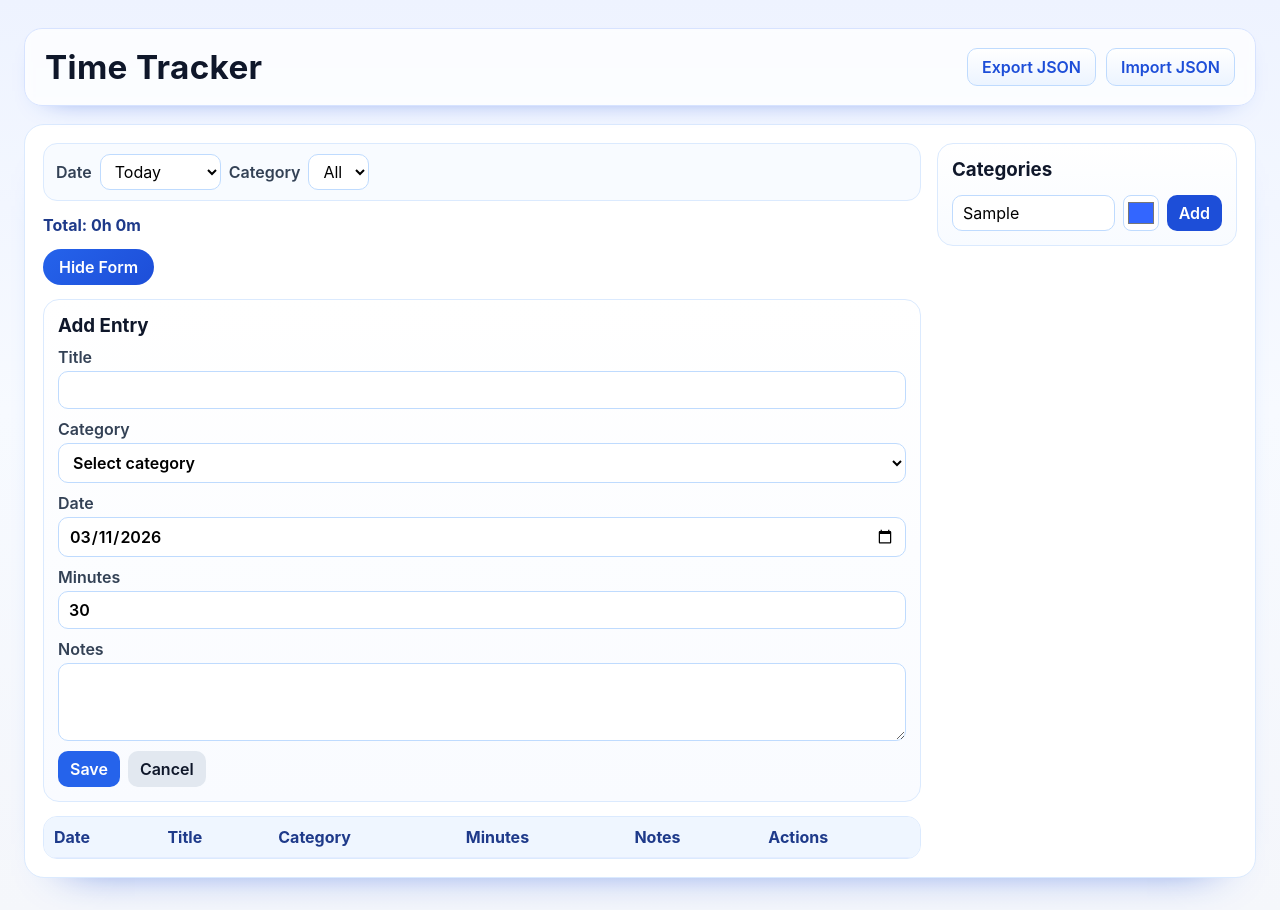
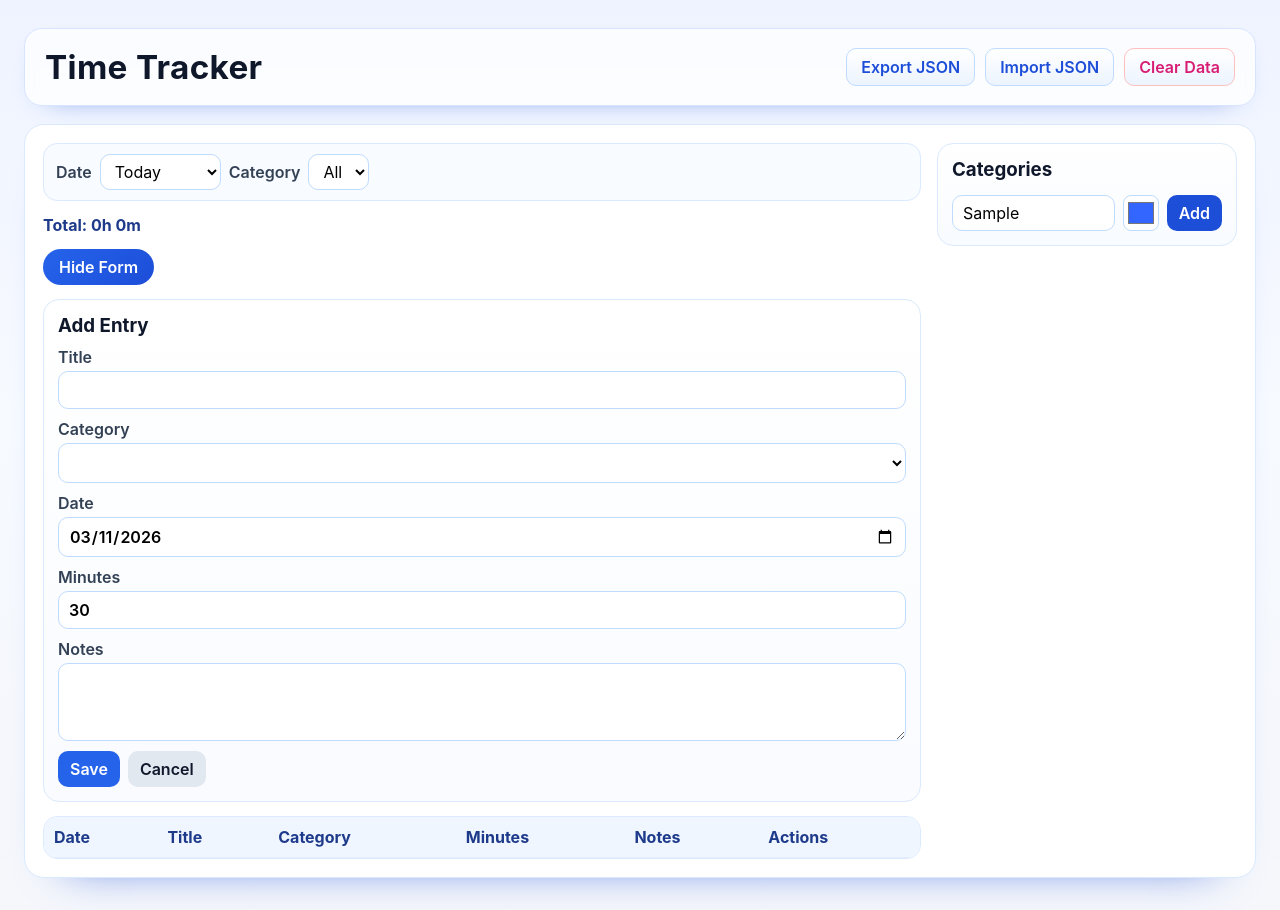
Before and after one commit to sh-timur/time-tracker-web, an Angular app: page / in a window 1280 px wide. Both pictures are taken after typing "Sample" into the empty fields and a click on the button "Add Entry". Built offline with nearby package versions, Linux system fonts and the light colour scheme.

Commit message:
clear storage, categories select adj.

```diff
--- a/src/app/app.component.html
+++ b/src/app/app.component.html
@@ -3,6 +3,7 @@
   <div class="actions">
     <button type="button" (click)="exportJson()">Export JSON</button>
     <button type="button" (click)="openImportPicker()">Import JSON</button>
+    <button type="button" (click)="clearLocalStorage()" class="danger">Clear Data</button>
     <input #fileInput type="file" accept="application/json" hidden (change)="importJson($event)" />
   </div>
 </header>
--- a/src/app/app.component.scss
+++ b/src/app/app.component.scss
@@ -41,6 +41,11 @@ h1 {
   transition: transform 0.15s ease, box-shadow 0.15s ease;
 }
 
+.actions button.danger {
+  border: 1px solid #febfbf;
+  color: #d81d74;
+}
+
 .actions button:hover {
   transform: translateY(-1px);
   box-shadow: 0 6px 18px -12px #1d4ed8;
--- a/src/app/app.component.ts
+++ b/src/app/app.component.ts
@@ -49,4 +49,11 @@ export class AppComponent {
       input.value = '';
     }
   }
+
+  clearLocalStorage() {
+    if (confirm('Are you sure you want to clear all data? This action cannot be undone.')) {
+      this.storage.clearAll();
+      window.location.reload();
+    }
+  }
 }
--- a/src/app/components/entry-form/entry-form.component.html
+++ b/src/app/components/entry-form/entry-form.component.html
@@ -9,8 +9,12 @@
   <label>
     Category
     <select formControlName="categoryId">
+      @if(categories.length > 0) {
       <option value="">Select category</option>
       <option *ngFor="let category of categories" [value]="category.id">{{ category.name }}</option>
+      } @else {
+      <option value="" disabled>No categories available</option>
+      }
     </select>
   </label>
 
```
Also changed, not shown: src/app/components/entries-page/entries-page.component.html (+4 -13 lines).
